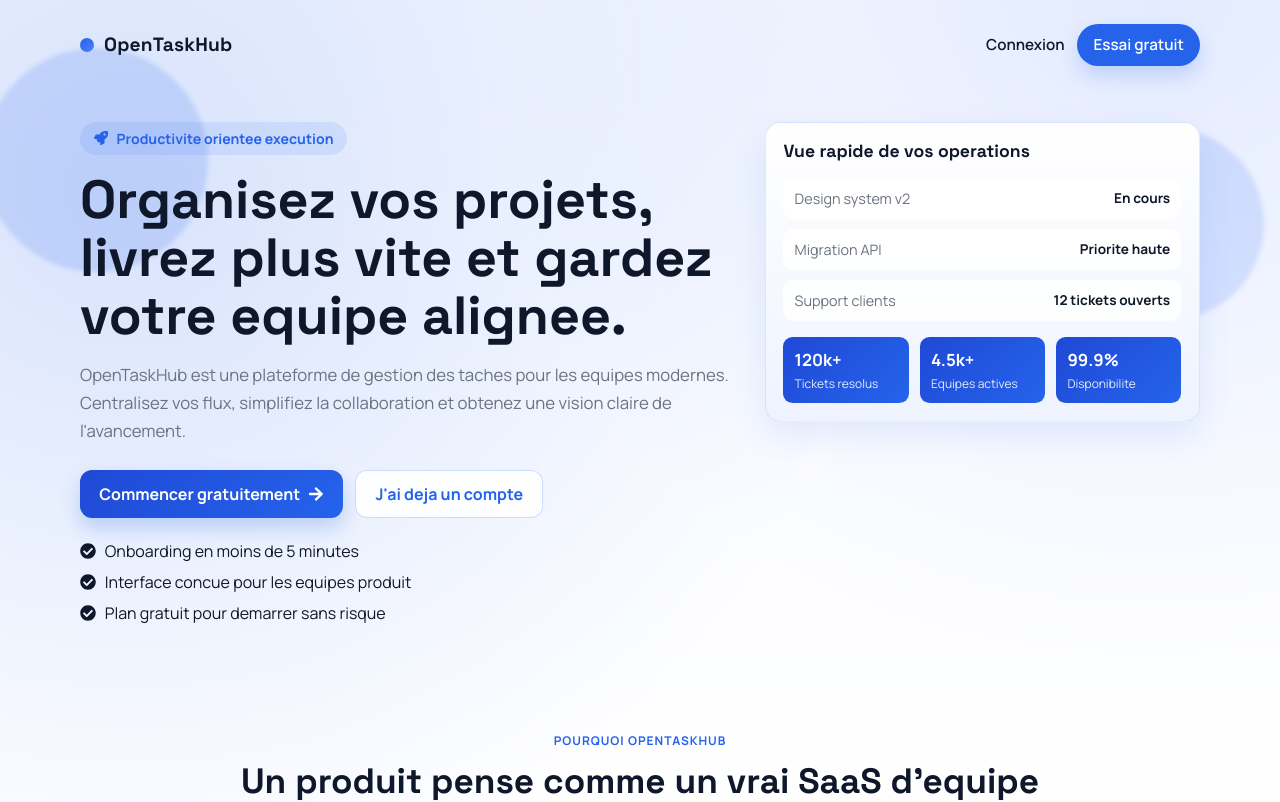
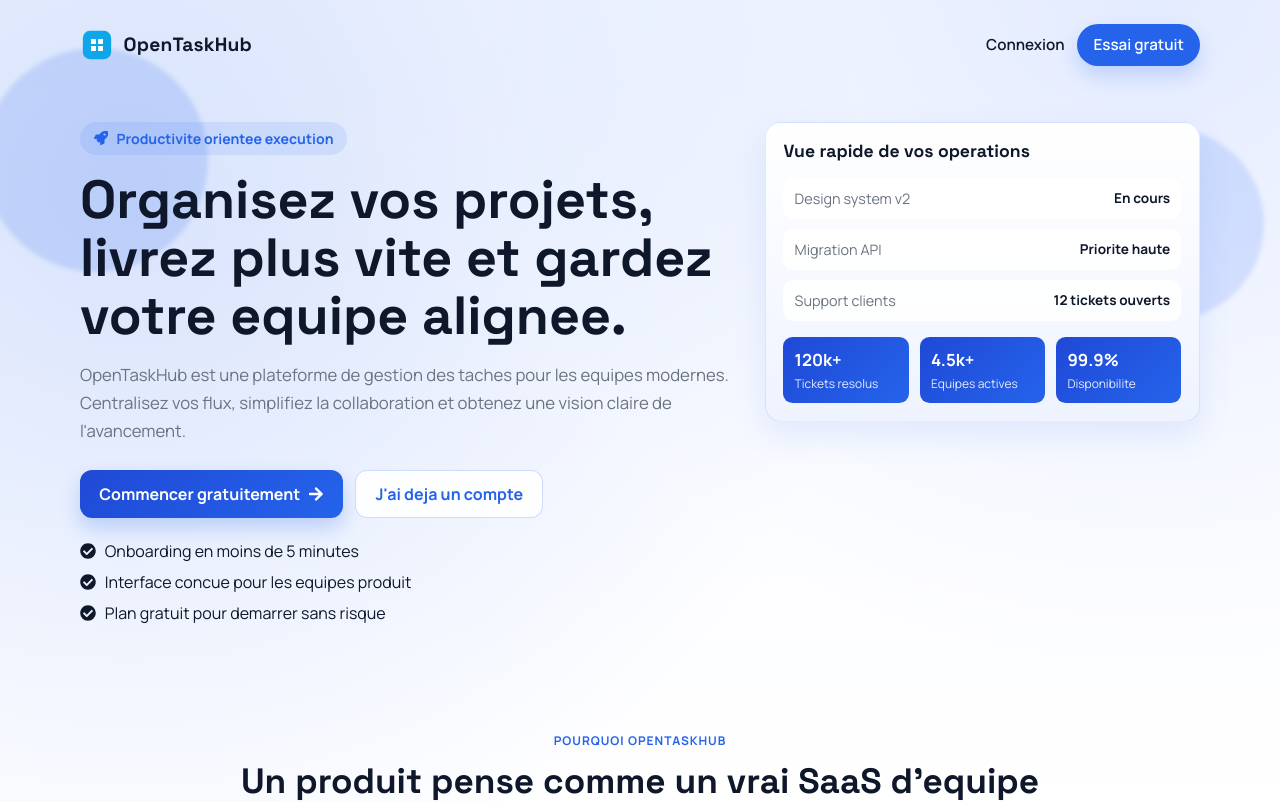
Before and after one commit to MarwenCode/OpenTaskHub, a React (Vite) app in the folder frontend/: page / in a window 1280 px wide. Shown: the top 802 px of the page. Built offline with nearby package versions, Linux system fonts and the light colour scheme; no server answers.

Commit message:
edit logo

```diff
--- a/frontend/src/components/auth/Login.tsx
+++ b/frontend/src/components/auth/Login.tsx
@@ -16,8 +16,8 @@ import Loader from '../loader/Loader';
 
 // Styles & Assets
 import './login.scss';
-import loginLogo from '../../assets/logo.png';
-import dashboardImg from '../../assets/logo.png';
+import loginLogo from '../../assets/opentaskhub-logo.svg';
+import dashboardImg from '../../assets/opentaskhub-logo.svg';
 
 const Login: React.FC = () => {
   const [email, setEmail] = useState('');
--- a/frontend/src/components/auth/Register.tsx
+++ b/frontend/src/components/auth/Register.tsx
@@ -16,8 +16,8 @@ import Loader from '../loader/Loader';
 
 // Assets & Styles
 import './login.scss';
-import loginLogo from '../../assets/logo.png';
-import dashboardImg from '../../assets/logo.png';
+import loginLogo from '../../assets/opentaskhub-logo.svg';
+import dashboardImg from '../../assets/opentaskhub-logo.svg';
 
 const Register: React.FC = () => {
   const [email, setEmail] = useState('');
--- a/frontend/src/components/navbar/Navbar.tsx
+++ b/frontend/src/components/navbar/Navbar.tsx
@@ -15,6 +15,7 @@ import { useNavigate, useLocation } from "react-router-dom";
 import { useAppDispatch, useAppSelector } from "../../redux/store";
 import { logout, reset } from "../../redux/authSlice/authSlice";
 import { fetchNotifications, markAllNotificationsAsRead, markNotificationAsRead } from "../../redux/notificationSlice/notificationSlice";
+import brandLogo from "../../assets/opentaskhub-logo.svg";
 import "./navbar.scss";
 
 interface NavbarProps {
@@ -229,12 +230,7 @@ const Navbar: React.FC<NavbarProps> = ({
       <div className="navbar-left">
         <div className="navbar-logo">
           <div className="logo-icon">
-            <svg width="24" height="24" viewBox="0 0 24 24" fill="none">
-              <path
-                d="M4 4h7v7H4V4zm9 0h7v7h-7V4zM4 13h7v7H4v-7zm9 0h7v7h-7v-7z"
-                fill="currentColor"
-              />
-            </svg>
+            <img src={brandLogo} alt="OpenTaskHub logo" />
           </div>
           <span className="logo-text">OpenTaskHub</span>
         </div>
--- a/frontend/src/components/navbar/navbar.scss
+++ b/frontend/src/components/navbar/navbar.scss
@@ -33,12 +33,17 @@ $border-color: #e2e8f0;
   cursor: pointer;
 
   .logo-icon {
-    width: 32px;
-    height: 32px;
+    width: 34px;
+    height: 34px;
     display: flex;
     align-items: center;
     justify-content: center;
-    color: $primary-blue;
+  }
+
+  .logo-icon img {
+    width: 100%;
+    height: 100%;
+    object-fit: contain;
   }
 
   .logo-text {
--- a/frontend/src/components/sidebar/SideBar.tsx
+++ b/frontend/src/components/sidebar/SideBar.tsx
@@ -1,8 +1,9 @@
 import React from "react";
 import { useNavigate, useLocation } from "react-router-dom";
-import { FaHome, FaBell, FaCog, FaCalendar, FaUsers } from "react-icons/fa";
+import { FaHome, FaBell, FaCog, FaCalendar } from "react-icons/fa";
 import "./sidebar.scss";
 import { useAppSelector } from "../../redux/store";
+import brandLogo from "../../assets/opentaskhub-logo.svg";
 
 const SideBar: React.FC = () => {
   const navigate = useNavigate();
@@ -28,12 +29,7 @@ const SideBar: React.FC = () => {
       <div className="sidebar-header">
         <div className="logo-container">
           <div className="logo-icon">
-            <svg width="24" height="24" viewBox="0 0 24 24" fill="none">
-              <path
-                d="M4 4h7v7H4V4zm9 0h7v7h-7V4zM4 13h7v7H4v-7zm9 0h7v7h-7v-7z"
-                fill="currentColor"
-              />
-            </svg>
+            <img src={brandLogo} alt="OpenTaskHub logo" />
           </div>
           <span className="logo-text">OpenTaskHub</span>
         </div>
--- a/frontend/src/components/sidebar/sidebar.scss
+++ b/frontend/src/components/sidebar/sidebar.scss
@@ -34,13 +34,15 @@ $border-color: #e2e8f0;
       .logo-icon {
         width: 40px;
         height: 40px;
-        background: linear-gradient(135deg, $primary-blue 0%, #0284c7 100%);
-        border-radius: 10px;
         display: flex;
         align-items: center;
         justify-content: center;
-        color: white;
-        box-shadow: 0 4px 12px rgba($primary-blue, 0.2);
+      }
+
+      .logo-icon img {
+        width: 100%;
+        height: 100%;
+        object-fit: contain;
       }
 
       .logo-text {
--- a/frontend/src/pages/landing/Landing.tsx
+++ b/frontend/src/pages/landing/Landing.tsx
@@ -10,6 +10,7 @@ import {
   FaUsers,
 } from "react-icons/fa";
 import "./landing.scss";
+import brandLogo from "../../assets/opentaskhub-logo.svg";
 
 const Landing: React.FC = () => {
   const features = [
@@ -71,7 +72,7 @@ const Landing: React.FC = () => {
 
         <header className="landing-topbar">
           <div className="brand-block">
-            <span className="brand-dot" />
+            <img src={brandLogo} alt="OpenTaskHub logo" className="brand-logo" />
             <span className="brand-name">OpenTaskHub</span>
           </div>
           <nav className="topbar-links">
--- a/frontend/src/pages/landing/landing.scss
+++ b/frontend/src/pages/landing/landing.scss
@@ -65,11 +65,10 @@
   gap: 0.6rem;
 }
 
-.brand-dot {
-  width: 0.9rem;
-  height: 0.9rem;
-  border-radius: 50%;
-  background: linear-gradient(145deg, $primary 0%, $primary-400 100%);
+.brand-logo {
+  width: 34px;
+  height: 34px;
+  display: block;
 }
 
 .brand-name {
```
Also changed, not shown: frontend/src/assets/opentaskhub-logo.svg (added).
